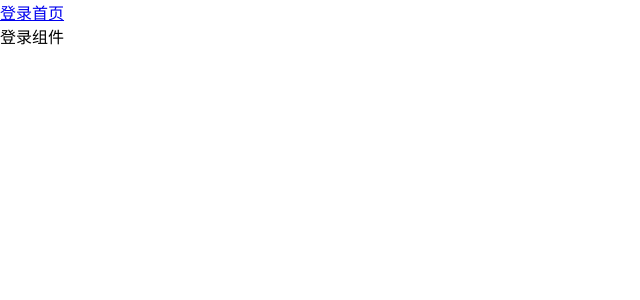
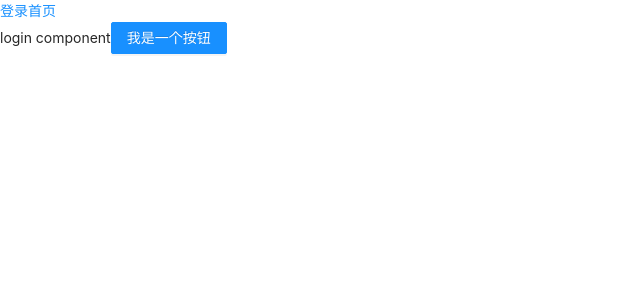
Before and after one commit to liuhash/algorithms, a React (Create React App) app: page /login in a window 1280 px wide. Shown: the top 300 px of the page, without its empty margins (0-640 px from the left). Built offline with nearby package versions, Linux system fonts and the light colour scheme.

Commit message:
antd的使用

```diff
--- a/package.json
+++ b/package.json
@@ -6,6 +6,7 @@
     "@testing-library/jest-dom": "^5.16.5",
     "@testing-library/react": "^13.4.0",
     "@testing-library/user-event": "^13.5.0",
+    "antd": "^4.23.3",
     "react": "^18.2.0",
     "react-dom": "^18.2.0",
     "react-router-dom": "^6.4.1",
--- a/src/index.js
+++ b/src/index.js
@@ -1,5 +1,6 @@
 import React from 'react';
 import ReactDOM from 'react-dom/client';
+import 'antd/dist/antd.css'
 import './index.css';
 import App from './App';
 
--- a/src/pages/Login/index.js
+++ b/src/pages/Login/index.js
@@ -1,10 +1,11 @@
 import React, {Component} from 'react';
-
+import {Button} from 'antd'
 class Login extends Component {
     render() {
         return (
             <div>
-                登录组件
+                login component
+                <Button type={"primary"}>我是一个按钮</Button>
             </div>
         );
     }
```
Also changed, not shown: 1 other file (tests, documents, lock files or other folders).
